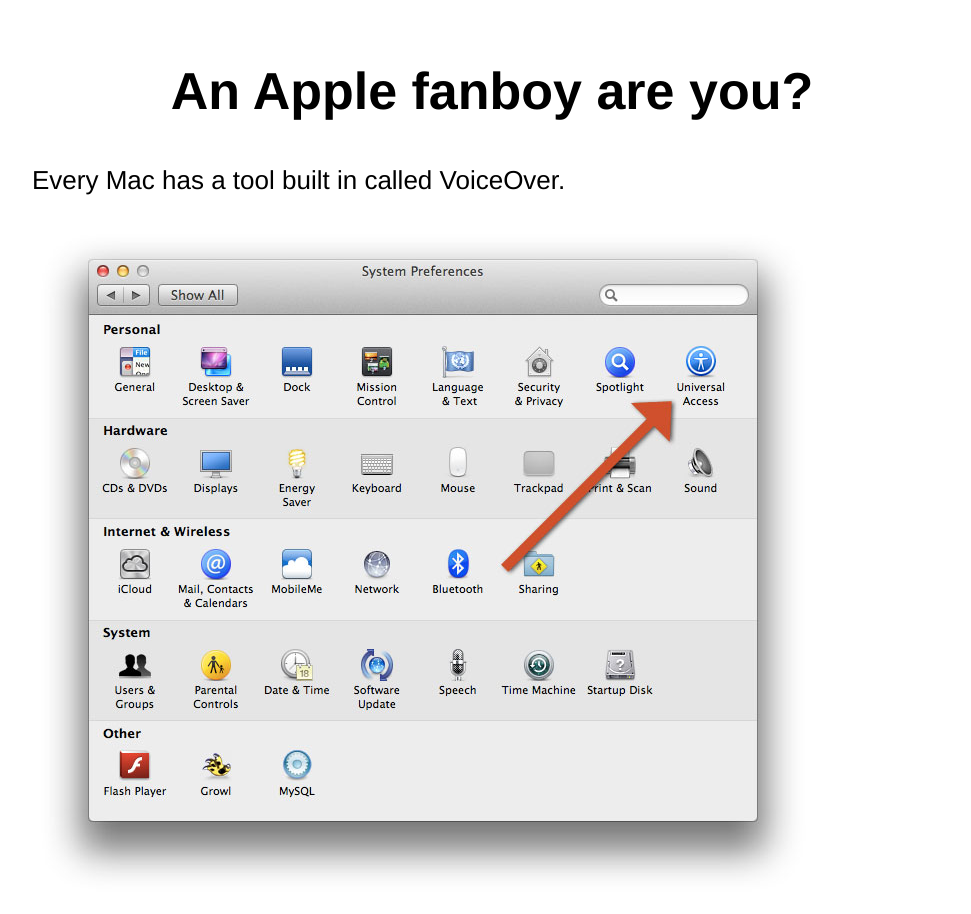
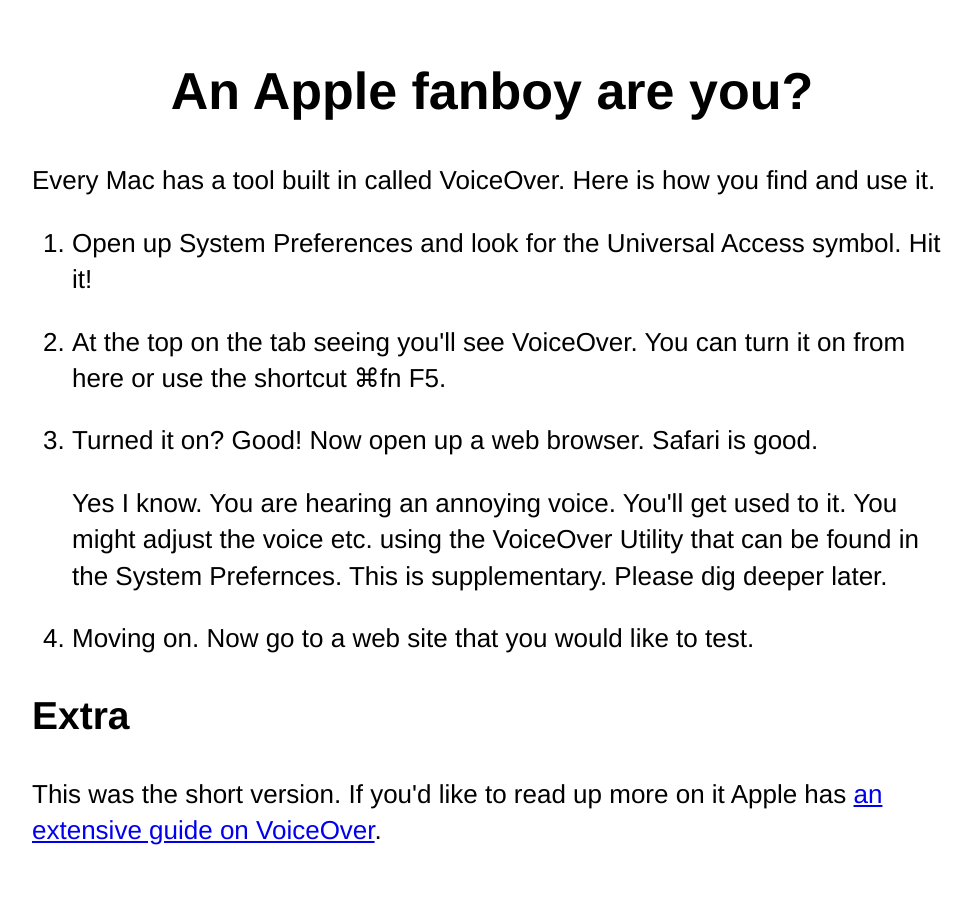
Before and after one commit to CreunaAB/a11yn00bz, a plain HTML site: page jobs.html in a window 1280 px wide. Shown: the whole page, without its empty margins (148-1119 px from the left). Drawn offline with Linux system fonts and the light colour scheme.

Commit message:
Added some bullets. Going to add images once ready with text. This is not much I know. But better slowly but surely than no movement at all (^_^)

```diff
--- a/jobs.html
+++ b/jobs.html
@@ -11,7 +11,31 @@
 	</head>
 	<body>
 		<h1>An Apple fanboy are you?</h1>
-		<p>Every Mac has a tool built in called VoiceOver.</p>
-		<img src="img/mac-pref.jpg" alt="Preferences on Mac showing Universial Access on the first row" />
+		<p>Every Mac has a tool built in called VoiceOver. Here is how you find and use it.</p>
+		<ol>
+			<li>
+				<p>Open up System Preferences and look for the Universal Access symbol. Hit it!</p>
+				<!-- not satisfied with screenshots. Will add all images once text is finished.
+				<img src="img/mac-pref.jpg" alt="Preferences on Mac showing Universial Access on the first row" />-->
+			</li>
+			<li>
+				<p>At the top on the tab seeing you'll see VoiceOver. You can turn it on from here or use the shortcut ⌘fn F5.</p>
+			</li>
+			<li>
+				<p>Turned it on? Good! Now open up a web browser. Safari is good. </p>
+				<p>
+					Yes I know. You are hearing an annoying voice. You'll get used to it.
+					You might adjust the voice etc. using the VoiceOver Utility that can be found in the System Prefernces. This is supplementary. Please dig deeper later.
+				</p>
+			</li>
+			<li>
+				<p>Moving on. Now go to a web site that you would like to test.</p>
+			</li>
+
+		</ol>
+		<h2>Extra</h2>
+		<p>
+			This was the short version. If you'd like to read up more on it Apple has <a href="http://www.apple.com/voiceover/info/guide/">an extensive guide on VoiceOver</a>.
+		</p>
 	</body>
 </html>
```
